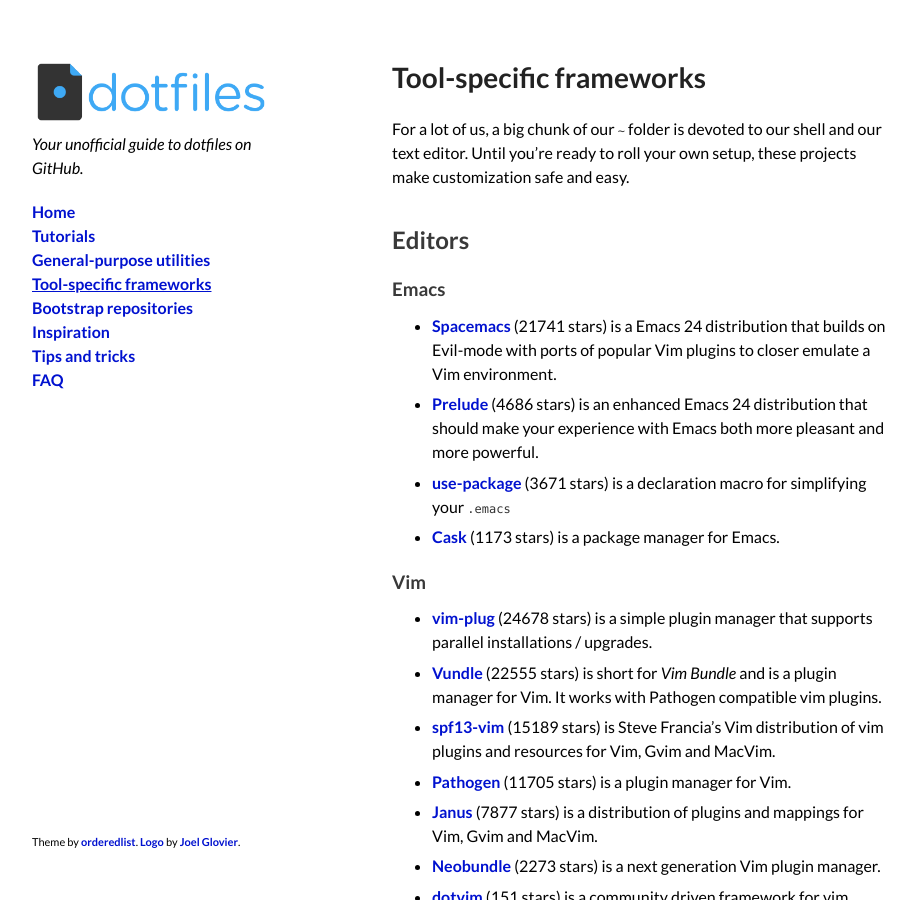
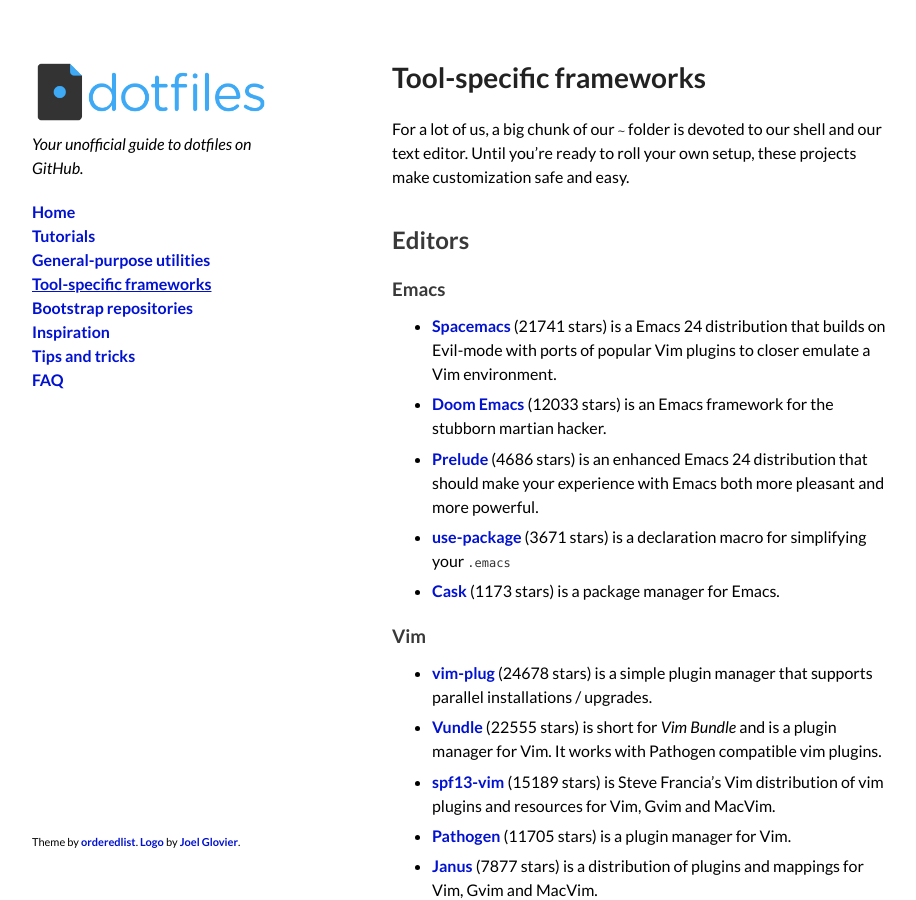
Before and after one commit to dotfiles/dotfiles.github.com, a Jekyll site: the page built from frameworks.md, in a window 1280 px wide and 900 px high. Shown: the whole window, without its empty margins (178-1094 px from the left). Built offline with Jekyll 4.4.1, drawn with Linux system fonts in a browser that asks for light colours; comment, search, counter and statistics services are not loaded.

Commit message:
Add Doom Emacs

```diff
--- a/_data/frameworks.yml
+++ b/_data/frameworks.yml
@@ -166,6 +166,13 @@
   subcategory: Emacs
   url: https://github.com/bbatsov/prelude
 - category: Editors
+  forks: 2210
+  name: Doom Emacs
+  notes: is an Emacs framework for the stubborn martian hacker.
+  stars: 12033
+  subcategory: Emacs
+  url: https://github.com/hlissner/doom-emacs
+- category: Editors
   forks: 4924
   name: Spacemacs
   notes: is a Emacs 24 distribution that builds on Evil-mode with ports of popular
```
